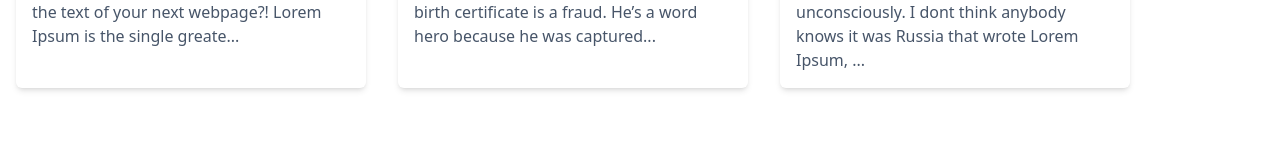
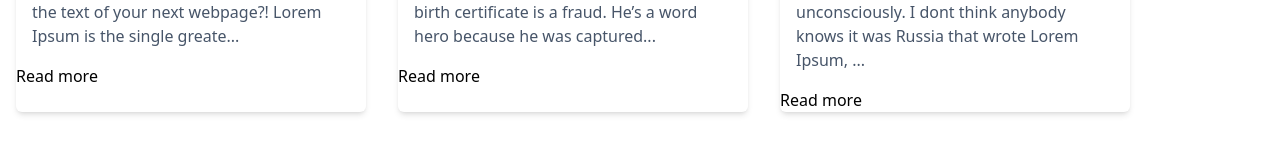
Before and after one commit to RealBirdMan91/camp9-blog, a React (Vite) app: page /blog in a window 1280 px wide. Shown: the part 443-596 px from the top of the page. Built offline with nearby package versions, Linux system fonts and the light colour scheme; data requests are answered from the project's data file.

Commit message:
SingleBlog

```diff
--- a/src/App.tsx
+++ b/src/App.tsx
@@ -3,6 +3,7 @@ import { Routes, Route } from "react-router-dom";
 import Navbar from "./components/Navbar";
 import Home from "./pages/Home";
 import Blog from "./pages/Blog";
+import SingleBlog from "./components/SingleBlog";
 
 function App() {
   // implement Routing for / and for /blog
@@ -14,6 +15,7 @@ function App() {
         <Routes>
           <Route path="/" element={<Home />} />
           <Route path="/blog" element={<Blog />} />
+          <Route path="/blog/:id" element={<SingleBlog />} />
         </Routes>
       </main>
     </>
--- a/src/components/Card.tsx
+++ b/src/components/Card.tsx
@@ -1,6 +1,7 @@
 import { type BlogPost } from "../pages/Blog";
+import { Link } from "react-router-dom";
 
-function Card(props: Omit<BlogPost, "id">) {
+function Card(props: BlogPost) {
   return (
     <article className="w-[350px] rounded-md m-4 shadow-md">
       <div className="relative">
@@ -10,6 +11,7 @@ function Card(props: Omit<BlogPost, "id">) {
         </h3>
       </div>
       <p className="p-4 text-slate-600">{props.content.substring(0, 150)}...</p>
+      <Link to={`/blog/${props.id}`}>Read more</Link>
     </article>
   );
 }
--- /dev/null
+++ b/src/components/SingleBlog.tsx
@@ -0,0 +1,14 @@
+import React from "react";
+import { useParams } from "react-router-dom";
+
+function SingleBlog() {
+  const { id } = useParams();
+  console.log(id);
+  return (
+    <div>
+      <h1>Hello Single Blog</h1>
+    </div>
+  );
+}
+
+export default SingleBlog;
--- a/src/pages/Blog.tsx
+++ b/src/pages/Blog.tsx
@@ -28,7 +28,13 @@ function Blog() {
       <h1 className="text-4xl font-bold">Hello Blog</h1>
       <div className="flex">
         {data?.map((post) => (
-          <Card {...post} key={post.id} />
+          <Card
+            content={post.content}
+            img={post.img}
+            title={post.title}
+            key={post.id}
+            id={post.id}
+          />
         ))}
       </div>
     </div>
```
